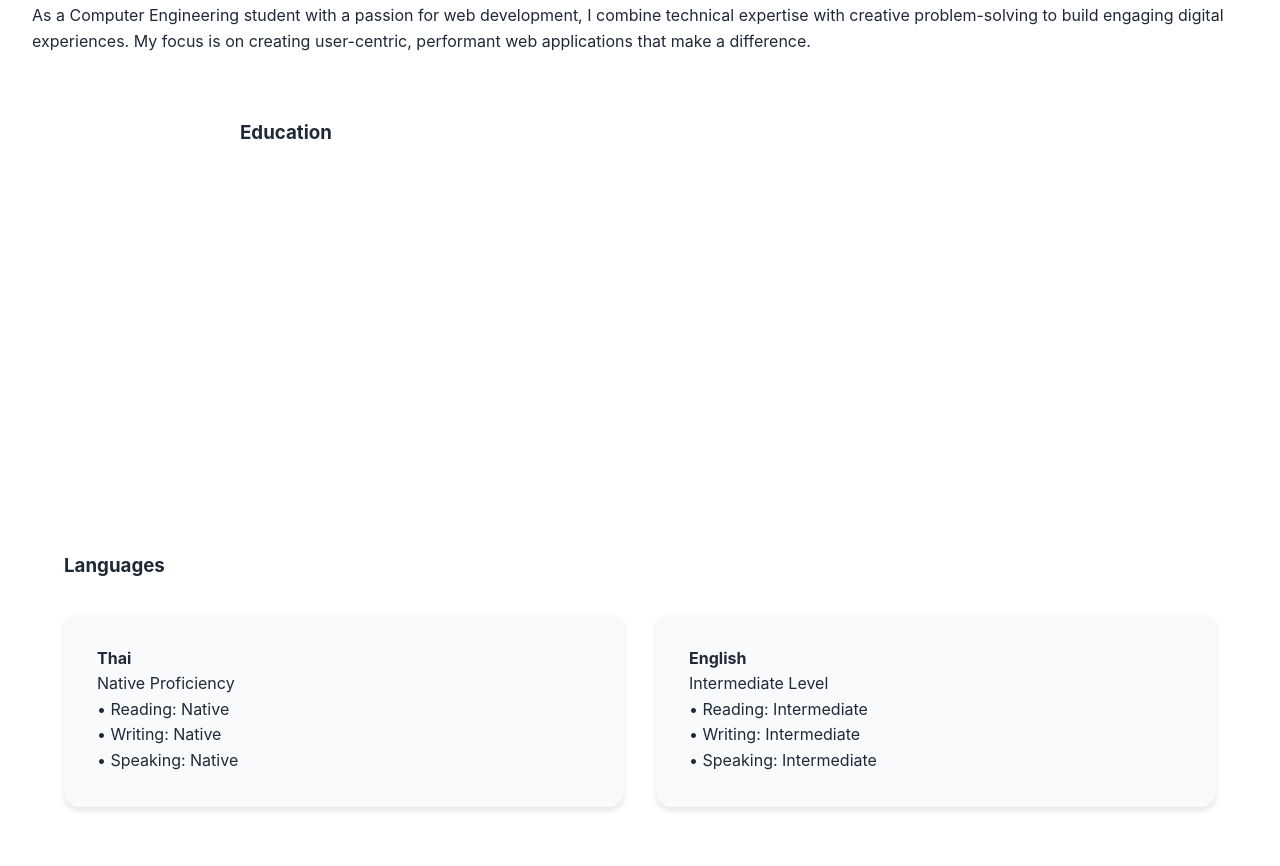
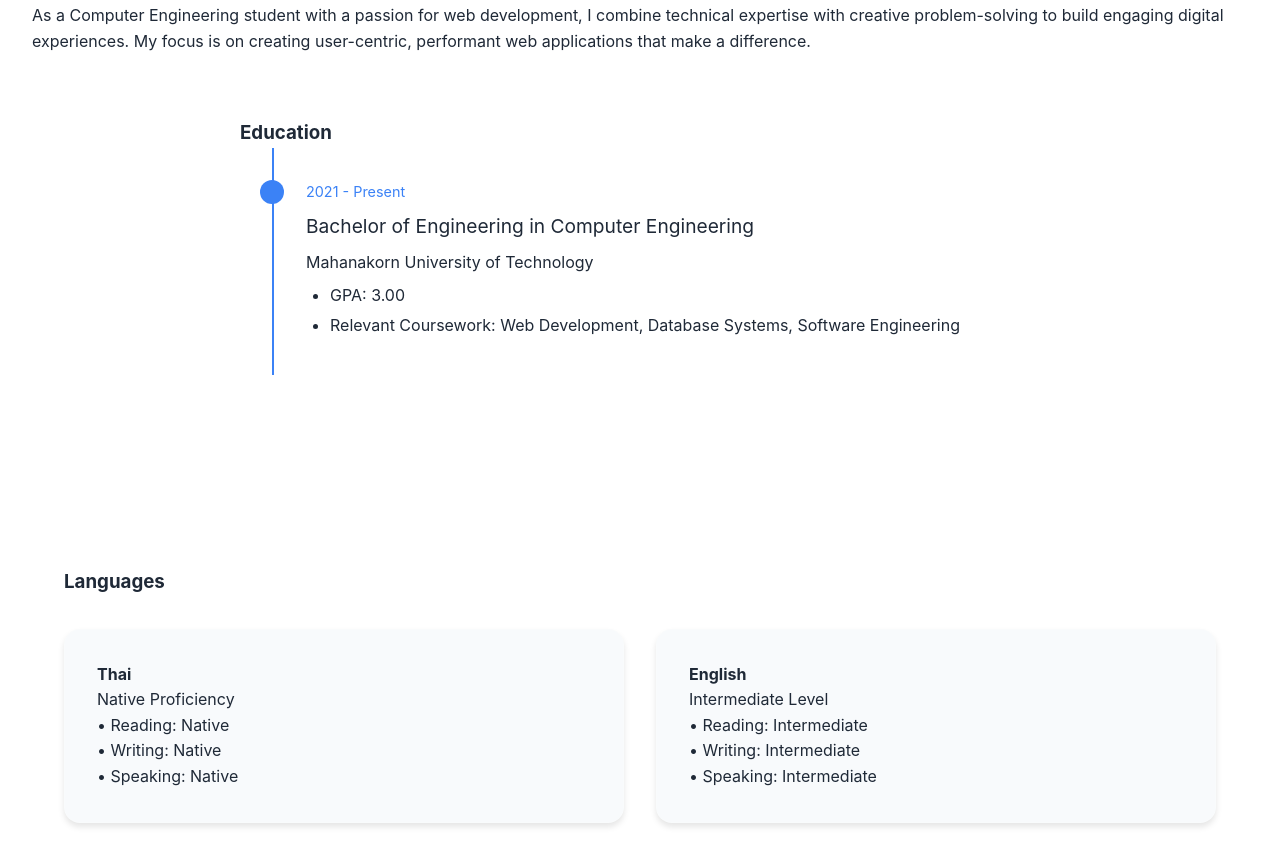
Before and after one commit to Mindenry/Resume, a plain HTML site: page index.html in a window 1280 px wide. Shown: the part 1053-1919 px from the top of the page. Drawn offline with nearby package versions, Linux system fonts and the light colour scheme.

Commit message:
Update index.html

```diff
--- a/index.html
+++ b/index.html
@@ -471,7 +471,8 @@
             margin-left: 2rem;
             border-left: 2px solid var(--primary-color);
             margin-bottom: 2rem;
-            opacity: 0;
+            opacity: 1; /* Changed from 0 to 1 */
+            animation: fadeInUp 1s ease-out; /* Added animation */
         }
 
         .timeline-item::before {
@@ -495,6 +496,18 @@
             font-size: 1.2rem;
             margin-bottom: 0.5rem;
         }
+
+        .achievements {
+            list-style: disc;
+            margin-left: 1.5rem;
+            margin-top: 0.5rem;
+        }
+
+        .achievements li {
+            margin-bottom: 0.25rem;
+            color: var(--text-color);
+        }
+
 
         .languages {
             display: grid;
```
